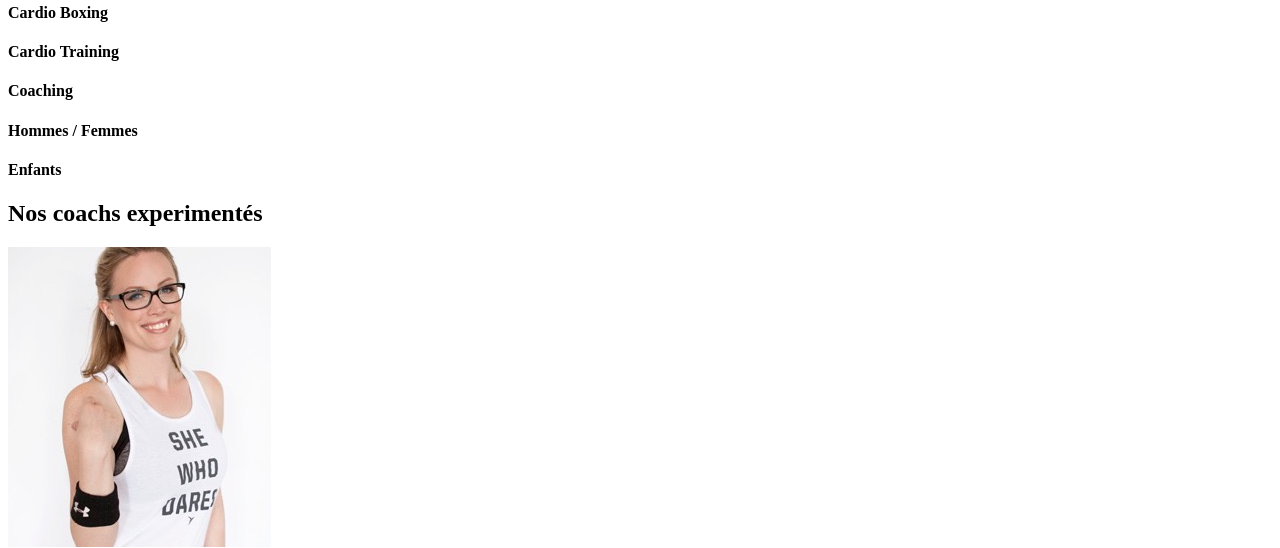
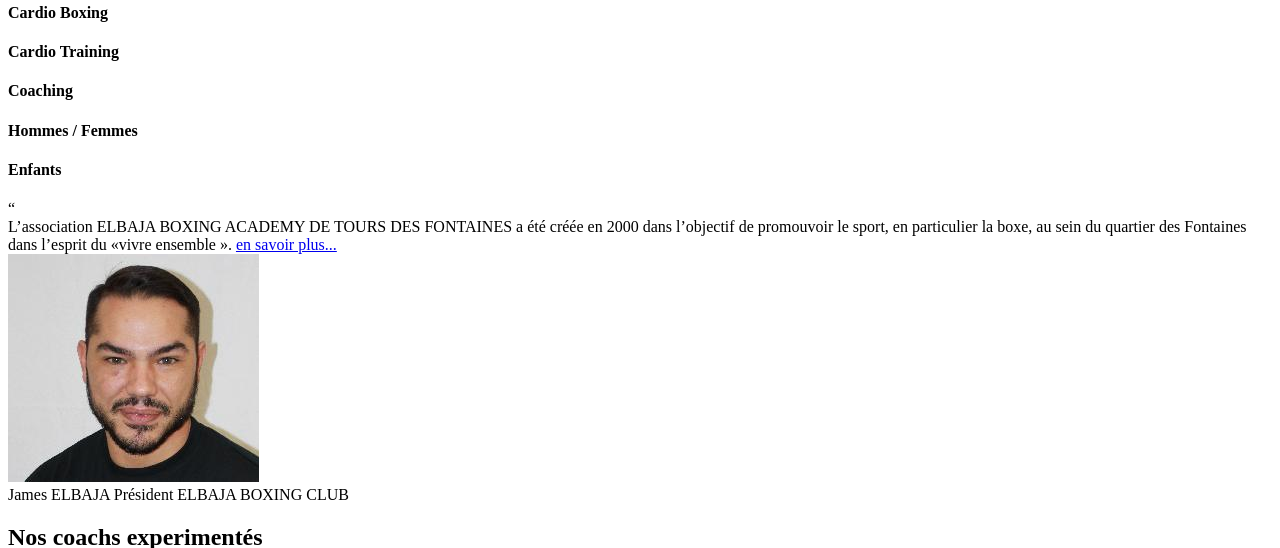
Before and after one commit to BenKod-r/tours-0320-php-elbaja-boxing-academy, a Symfony app: template templates/index.html.twig in a window 1280 px wide; the page is wider, and only the part inside the window is pictured. Shown: the part 3015-3563 px from the top of that part. Run offline with Twig, Linux system fonts and the light colour scheme; the template is opened without the code that fills it, so the values that code supplies are empty; some libraries are stand-ins or nearby versions.

Commit message:
sauvegarde

```diff
--- a/assets/scss/app.scss
+++ b/assets/scss/app.scss
@@ -10,8 +10,5 @@
 @import "login.scss";
 @import "project.scss";
 @import "error.scss";
-<<<<<<< HEAD
+@import "register.scss";
 @import "hall.scss";
-=======
-@import "register.scss";
->>>>>>> dev
--- a/templates/index.html.twig
+++ b/templates/index.html.twig
@@ -81,6 +81,34 @@
          </div>
      </section>
      <!-- ChoseUs Section End -->
+     <!-- President -->
+<section class="president_section">
+     <div class="container">
+         <div class="row justify-content-center">
+             <div class="col-md-12 col-md-offset-2">
+                 <div class="quote-card">
+                     <div class="quote-marks">“</div>
+                     <div class="quote">
+                         <div class="quote-text">
+                             L’association ELBAJA BOXING ACADEMY DE TOURS DES FONTAINES a été créée en 2000
+                             dans l’objectif de promouvoir le sport, en particulier la boxe, au sein du quartier des Fontaines dans l’esprit du «vivre ensemble ».
+                             <a class="president_link" href="#">en savoir plus...</a>
+                         </div>
+                     </div>
+                     <div class="quote-profile clearfix">
+                         <div class="quote-author-image"><img src="{{ asset('build/coach/james_head.jpg') }}" alt="president image" />
+                         </div>
+                         <div class="quote-author-name"> James ELBAJA
+                             <span class="quote-author-info">Président ELBAJA BOXING CLUB</span>
+                         </div>
+
+                     </div>
+                 </div>
+             </div>
+         </div>
+     </div>
+</section>
+     <!-- President Section End -->
      <!-- Trainers -->
 <section class="trainer-area section-gap" id="trainer">
     <div class="container">
@@ -94,7 +122,7 @@
         <div class="row justify-content-center d-flex align-items-center">
             <div class="col-lg-3 col-md-6 single-trainer">
                 <div class="thumb">
-                    <img class="img-fluid" src="{{ asset('build/home/home_trainer.jpg') }}" alt="trainer">
+                    <img class="img-fluid" src="{{ asset('build/coach/barbara.jpg') }}" alt="trainer">
                     <div class="align-items-center justify-content-center d-flex">
                         <a href="#"><i class="fa fa-facebook"></i></a>
                         <a href="#"><i class="fa fa-twitter"></i></a>
@@ -102,13 +130,13 @@
                     </div>
                 </div>
                 <div class="meta-text mt-30 text-center">
-                    <h4>Barbara</h4>
-                    <p>MMA</p>
+                    <h4>BARBARA RAJCA M.</h4>
+                    <p>REMISE EN FORME ET AEROBOXE </p>
                 </div>
             </div>
             <div class="col-lg-3 col-md-6 single-trainer">
                 <div class="thumb">
-                    <img class="img-fluid" src="{{ asset('build/home/home_trainer.jpg') }}" alt="trainer">
+                    <img class="img-fluid" src="{{ asset('build/coach/nedjid.jpg') }}" alt="trainer">
                     <div class="align-items-center justify-content-center d-flex">
                         <a href="#"><i class="fa fa-facebook"></i></a>
                         <a href="#"><i class="fa fa-twitter"></i></a>
@@ -116,13 +144,13 @@
                     </div>
                 </div>
                 <div class="meta-text mt-30 text-center">
-                    <h4>Barbara</h4>
-                    <p>MMA</p>
+                    <h4>NEDJID ELBAJA</h4>
+                    <p>COORDINATEUR GENERAL ET COACH DE LA BOXE ANGLAISE </p>
                 </div>
             </div>
             <div class="col-lg-3 col-md-6 single-trainer">
                 <div class="thumb">
-                    <img class="img-fluid" src="{{ asset('build/home/home_trainer.jpg') }}" alt="trainer">
+                    <img class="img-fluid" src="{{ asset('build/coach/rachid.jpg') }}" alt="trainer">
                     <div class="align-items-center justify-content-center d-flex">
                         <a href="#"><i class="fa fa-facebook"></i></a>
                         <a href="#"><i class="fa fa-twitter"></i></a>
@@ -130,8 +158,8 @@
                     </div>
                 </div>
                 <div class="meta-text mt-30 text-center">
-                    <h4>Barbara</h4>
-                    <p>MMA</p>
+                    <h4>RACHID MOULAHCENE</h4>
+                    <p>BOXE EDUCATIVE 12/16 ANS</p>
                 </div>
             </div>
         </div>
--- a/templates/project/index.html.twig
+++ b/templates/project/index.html.twig
@@ -4,7 +4,7 @@
 
 {% block body %}
 <section class="project_section">
-    <h1 class="project_h1"><i class="fa fa-star" aria-hidden="true"></i> Nos projets en cours <i class="fa fa-star" aria-hidden="true"></i></h1>
+    <h1 class="project_h1"><i class="fa fa-star" aria-hidden="true"></i> Nos projets <i class="fa fa-star" aria-hidden="true"></i></h1>
         <div class="project_card row justify-content-around">
         {% for project in projects %}
             <div class="project_deck card-deck col-xs-12 col-md-6 col-xl-4 mt-5">
```
Also changed, not shown: assets/scss/home.scss (+67 -0 lines), assets/images/coach/JAMES.JPG (deleted), assets/images/coach/james_head.jpg (added), 5 other files.
